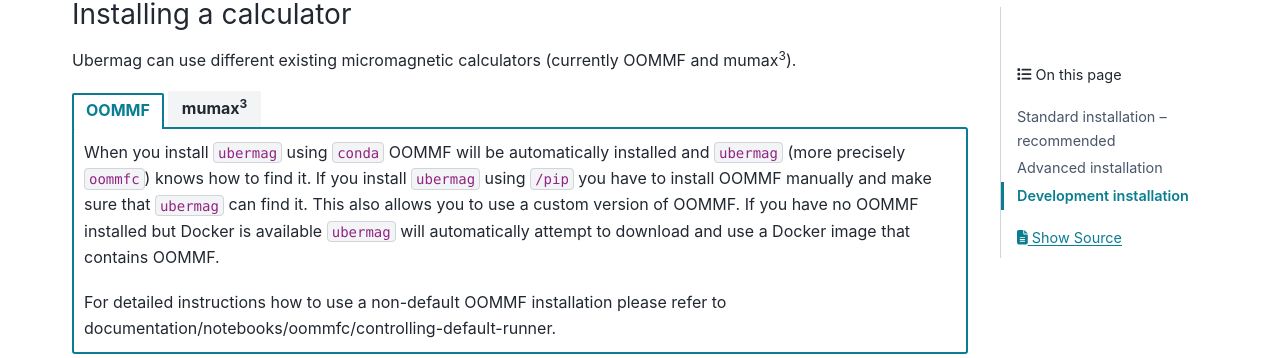
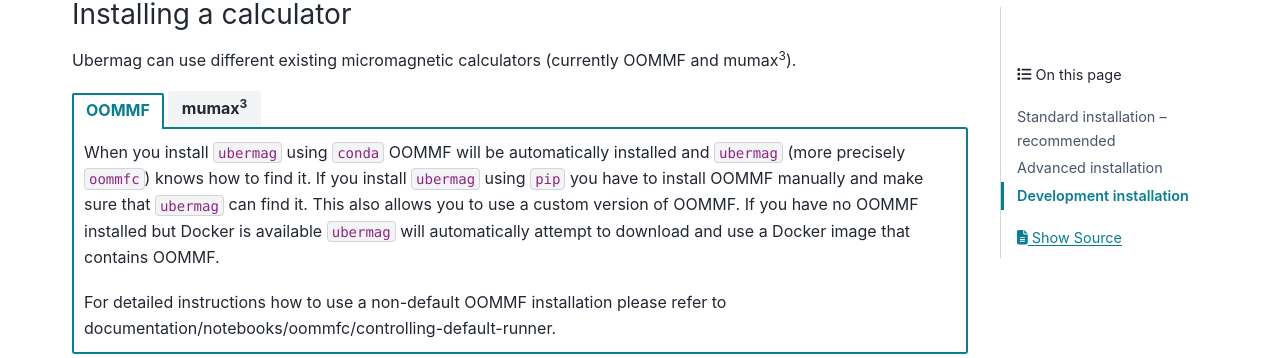
Before and after one commit to ubermag/ubermag.github.io, a Sphinx documentation site: the page built from source/installation.rst, in a window 1280 px wide and 900 px high, scrolled down 1517 px. Shown: the part 89-447 px from the top of the window. Built offline with Sphinx 7.4.7 and the PyData theme 0.15.4, drawn with Linux system fonts in a browser that asks for light colours; pages that are not in the unit, such as notebooks, are missing from menus.

```diff
--- a/source/installation.rst
+++ b/source/installation.rst
@@ -121,7 +121,7 @@ and mumax\ :sup:`3`).
 
       When you install ``ubermag`` using ``conda`` OOMMF will be automatically
       installed and ``ubermag`` (more precisely ``oommfc``) knows how to find it. If
-      you install ``ubermag`` using ``/pip`` you have to install OOMMF manually and
+      you install ``ubermag`` using ``pip`` you have to install OOMMF manually and
       make sure that ``ubermag`` can find it. This also allows you to use a custom
       version of OOMMF. If you have no OOMMF installed but Docker is available
       ``ubermag`` will automatically attempt to download and use a Docker image
```
